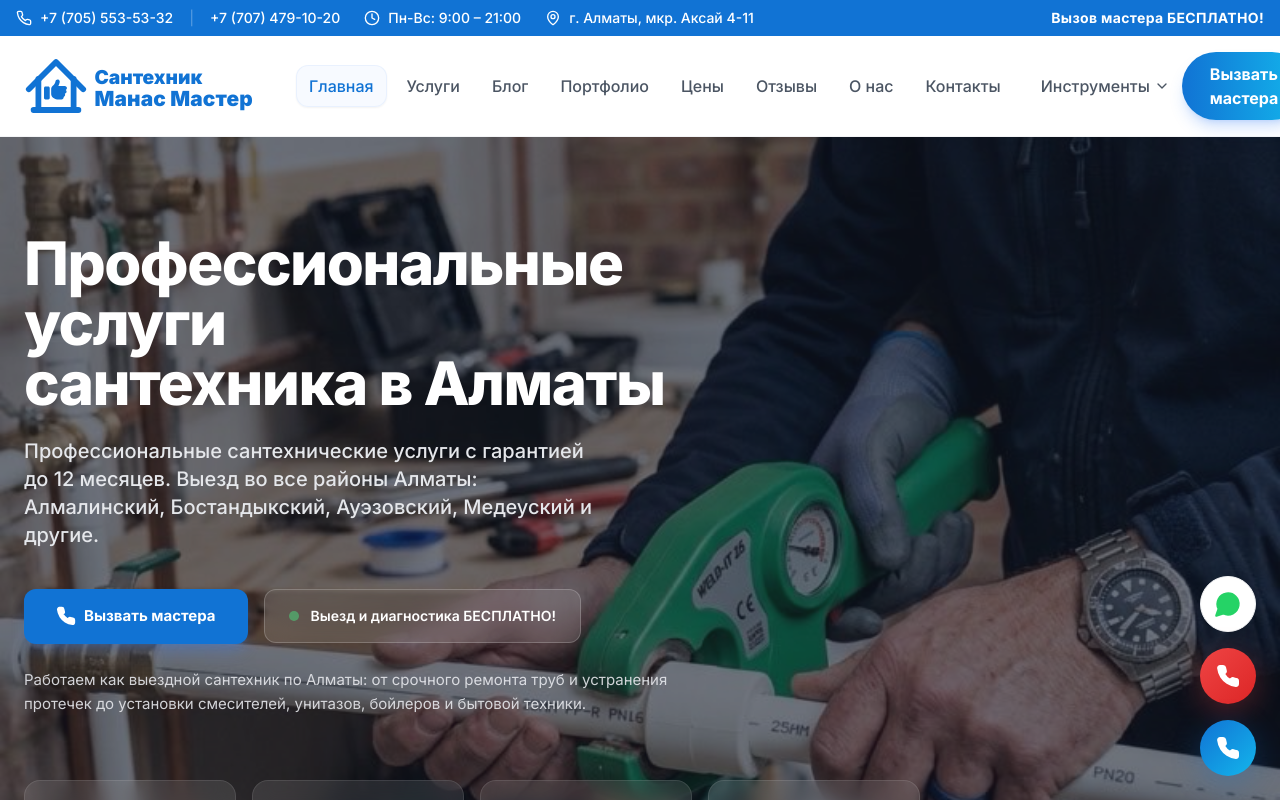
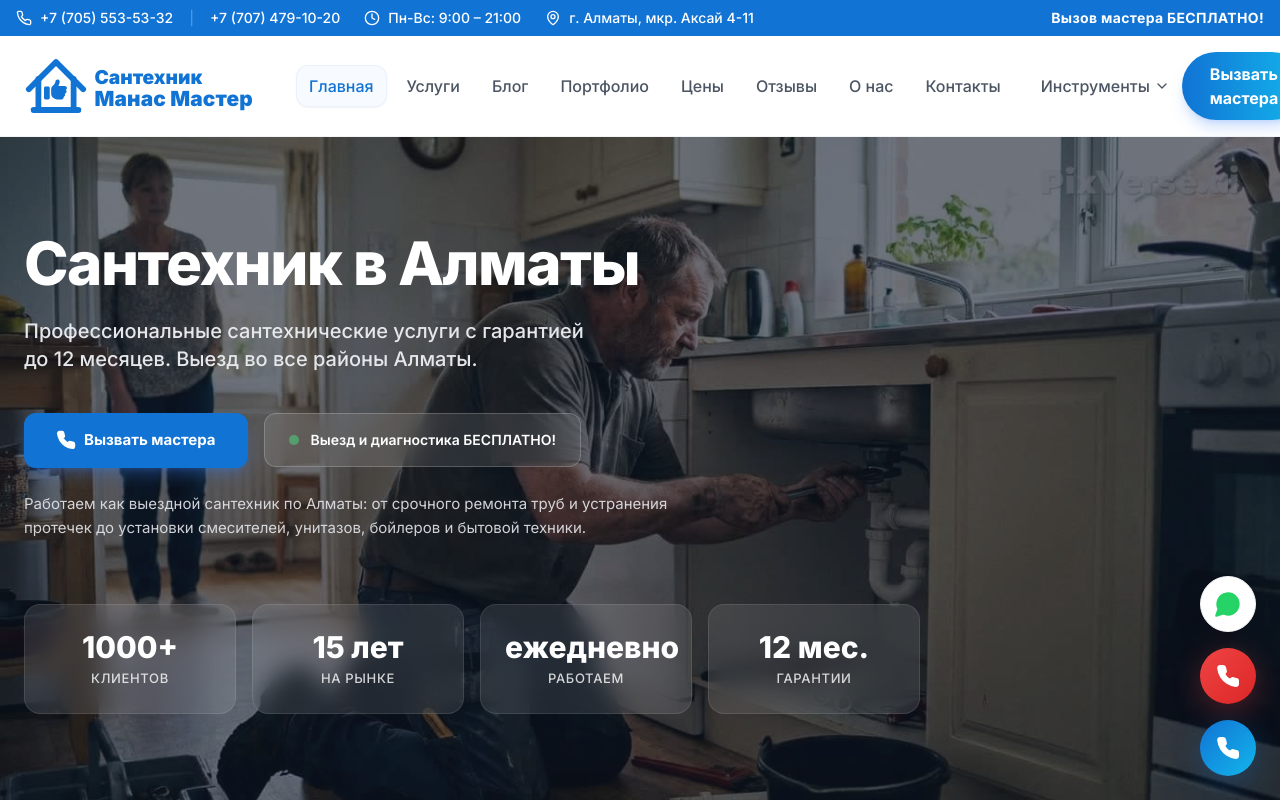
Before and after one commit to amanas1/mana-santehnika, a React (Vite) app: page / in a window 1280 px wide. Shown: the top 800 px of the page. Built offline with nearby package versions, Linux system fonts and the light colour scheme; the HTML template or start-up script is replaced by a standard one.

Commit message:
Restore homepage hero photo and headline

```diff
--- a/src/pages/Index.tsx
+++ b/src/pages/Index.tsx
@@ -122,7 +122,7 @@ const Index = () => {
       <section className="relative min-h-[650px] flex items-center overflow-hidden">
         <div
           className="absolute inset-0 bg-cover bg-center"
-          style={{ backgroundImage: "url('/images/services/remont-plastikovyh-trub.jpg')" }}
+          style={{ backgroundImage: "url('/images/services/hero-plumber.jpg')" }}
           title="Профессиональные сантехнические работы"
         >
           <div className="absolute inset-0 bg-gray-900/60" />
@@ -130,10 +130,10 @@ const Index = () => {
         <div className="relative z-10 max-w-7xl mx-auto px-6 py-24 w-full">
           <div className="max-w-3xl">
             <h1 className="text-4xl md:text-5xl lg:text-6xl font-extrabold text-white leading-tight mb-6 tracking-tight">
-              Профессиональные услуги <br /> сантехника в Алматы
+              Сантехник в Алматы
             </h1>
             <p className="text-lg md:text-xl text-gray-200 mb-10 max-w-xl leading-relaxed font-medium">
-              Профессиональные сантехнические услуги с гарантией до 12 месяцев. Выезд во все районы Алматы: Алмалинский, Бостандыкский, Ауэзовский, Медеуский и другие.
+              Профессиональные сантехнические услуги с гарантией до 12 месяцев. Выезд во все районы Алматы.
             </p>
             <div className="flex flex-wrap items-center gap-4">
               <a
```
